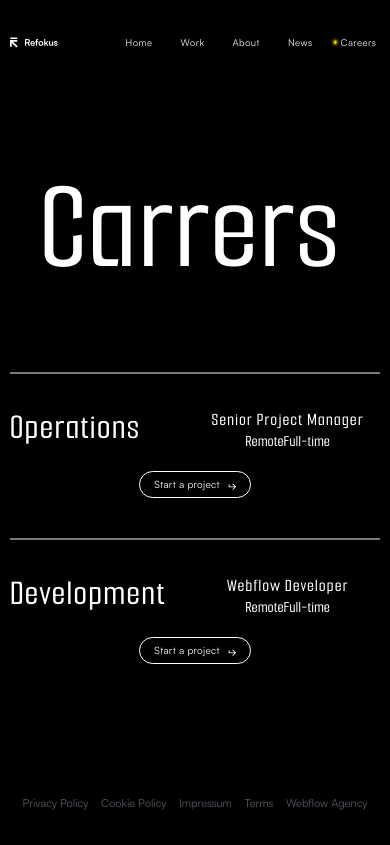
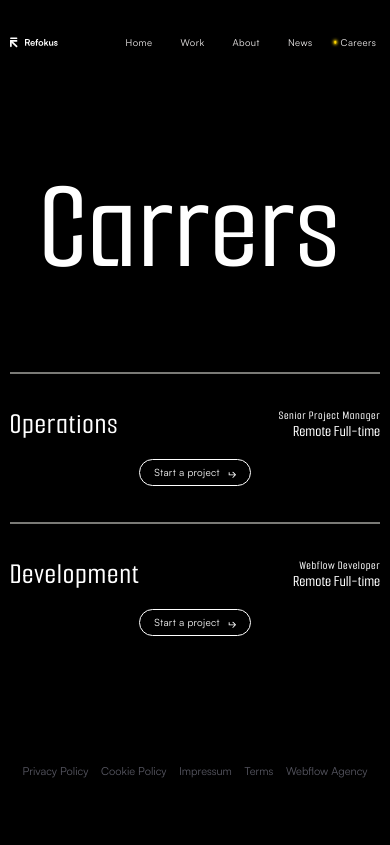
Before and after one commit to chaudhary64/Refokus, a React (Vite) app: page /careers in a window 390 px wide. Built offline with nearby package versions, Linux system fonts and the light colour scheme.

Commit message:
chore: Update Positions component for responsive design

```diff
--- a/src/Components/Carrers/Positions.jsx
+++ b/src/Components/Carrers/Positions.jsx
@@ -4,17 +4,19 @@ import Button from "../Buttons/Button";
 const Positions = ({ title, role }) => {
   return (
     <div className="h-fit w-[95%] mx-auto py-8 sm:py-10 md:py-14 grid grid-cols-2 grid-rows-2 md:grid-rows-1 md:grid-cols-3 justify-center items-center gap-[12px_0px] md-gap-[0_0] border-t-2 border-[#7a7a76] text-white">
-      <span className="text-4xl sm:text-5xl md:text-6xl lg:text-7xl tracking-wide">
+      <span className="text-3xl sm:text-5xl md:text-6xl lg:text-7xl tracking-wide">
         {title}
       </span>
       <div className="flex flex-col justify-center items-center leading-none">
-        <p className="text-lg sm:text-2xl lg:text-3xl tracking-wider">{role}</p>
-        <div>
-          <span>Remote</span>
+        <p className="w-full text-xs sm:text-2xl lg:text-3xl tracking-wider text-end">
+          {role}
+        </p>
+        <div className="w-full text-end">
+          <span>Remote </span>
           <span>Full-time</span>
         </div>
       </div>
-      <span className="my-2 md:my-0 col-span-2 md:col-span-1 justify-self-center md:justify-self-end">
+      <span className="my-1 md:my-0 col-span-2 md:col-span-1 justify-self-center md:justify-self-end">
         <Button bgColor="transparent" text="Start a project" />
       </span>
     </div>
```
